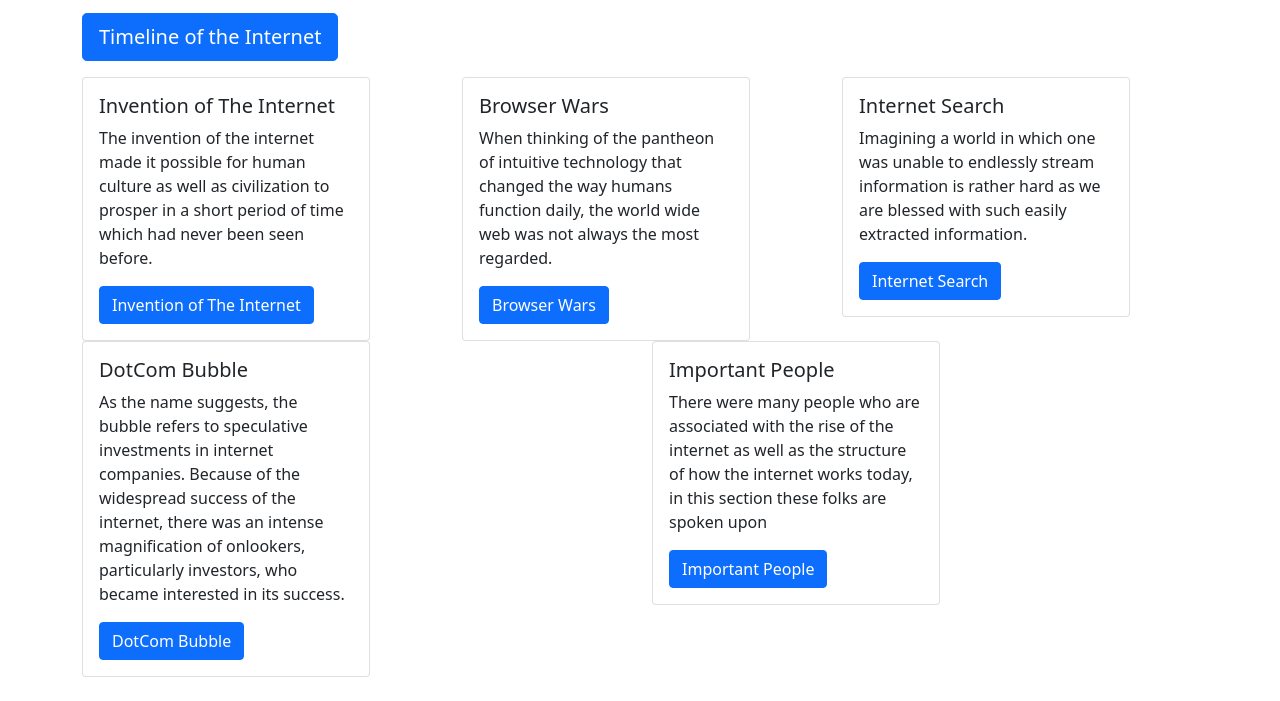
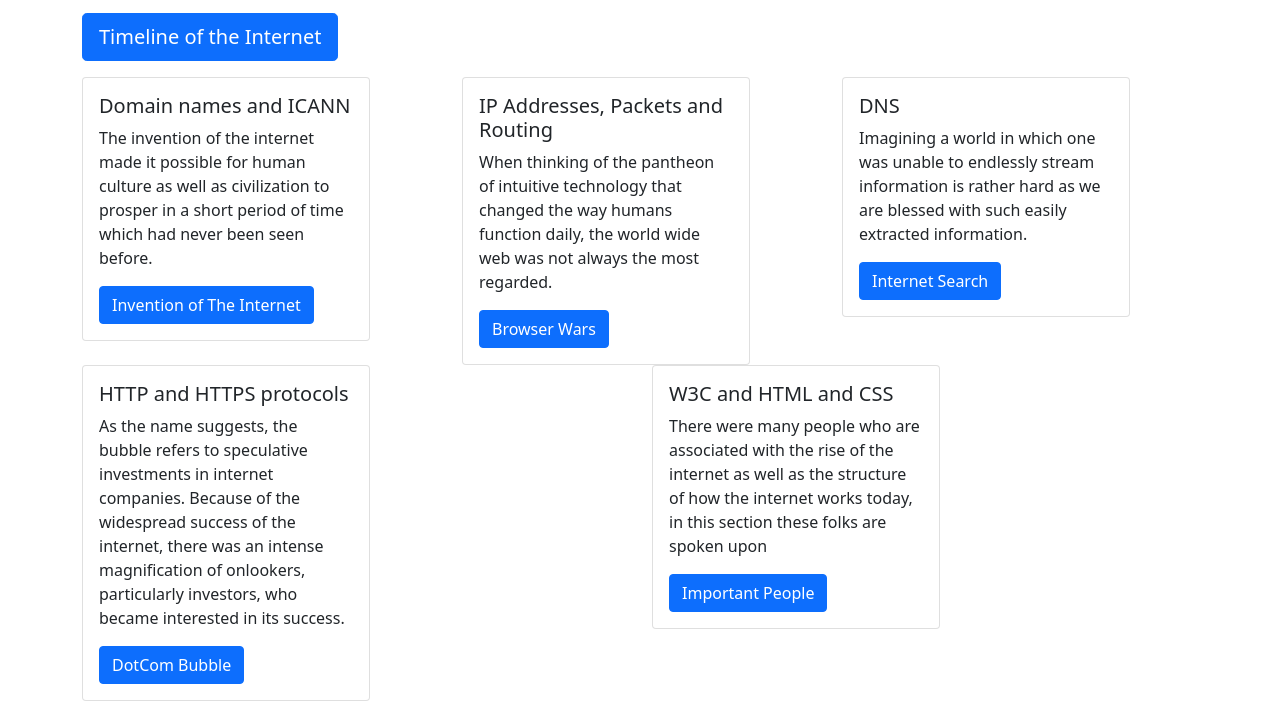
Before and after one commit to DanteArdolino/is117-InternetWorks, a website: page docs/index.html in a window 1280 px wide. Shown: the part 263-964 px from the top of the page. Before the commit the page ends 940 px from the top, so only its background shows below. Drawn offline with nearby package versions, Linux system fonts and the light colour scheme.

Commit message:
Fix: updated text for new project

```diff
--- a/docs/index.html
+++ b/docs/index.html
@@ -67,7 +67,7 @@
         <div class="col">
           <div class="card" style="width: 18rem;">
             <div class="card-body">
-              <h5 class="card-title">Invention of The Internet</h5>
+              <h5 class="card-title">Domain names and ICANN</h5>
               <p class="card-text">The invention of the internet made it possible for human culture as well as
                 civilization to prosper in a short period of time which had never been seen before.</p>
               <a href="Domain.html" class="btn btn-primary">Invention of The Internet</a>
@@ -77,7 +77,7 @@
         <div class="col">
           <div class="card" style="width: 18rem;">
             <div class="card-body">
-              <h5 class="card-title">Browser Wars</h5>
+              <h5 class="card-title">IP Addresses, Packets and Routing</h5>
               <p class="card-text">When thinking of the pantheon of intuitive technology that changed the
                 way humans function daily, the world wide web was not always the most regarded.</p>
               <a href="IPAddresses.html" class="btn btn-primary">Browser Wars</a>
@@ -87,7 +87,7 @@
         <div class="col">
           <div class="card" style="width: 18rem;">
             <div class="card-body">
-              <h5 class="card-title">Internet Search</h5>
+              <h5 class="card-title">DNS</h5>
               <p class="card-text">Imagining a world in which one was unable to endlessly stream information is rather
                 hard as we are blessed with such easily extracted information.</p>
               <a href="DNS.html" class="btn btn-primary">Internet Search</a>
@@ -99,7 +99,7 @@
         <div class="col">
           <div class="card" style="width: 18rem;">
             <div class="card-body">
-              <h5 class="card-title">DotCom Bubble</h5>
+              <h5 class="card-title">HTTP and HTTPS protocols</h5>
               <p class="card-text">As the name suggests, the bubble refers to speculative investments in internet companies. Because of the
                 widespread success of the internet, there was an intense magnification of onlookers, particularly investors,
                 who became interested in its success.</p>
@@ -110,7 +110,7 @@
         <div class="col">
           <div class="card" style="width: 18rem;">
             <div class="card-body">
-              <h5 class="card-title">Important People</h5>
+              <h5 class="card-title">W3C and HTML and CSS</h5>
               <p class="card-text">There were many people who are associated with the rise of the internet
                 as well as the structure of how the internet works today, in this section these folks
                 are spoken upon</p>
```
Also changed, not shown: docs/DNS.html (+2 -2 lines), docs/Domain.html (+1 -1 lines), docs/HTTP.html (+2 -2 lines), docs/IPAddresses.html (+2 -2 lines).
